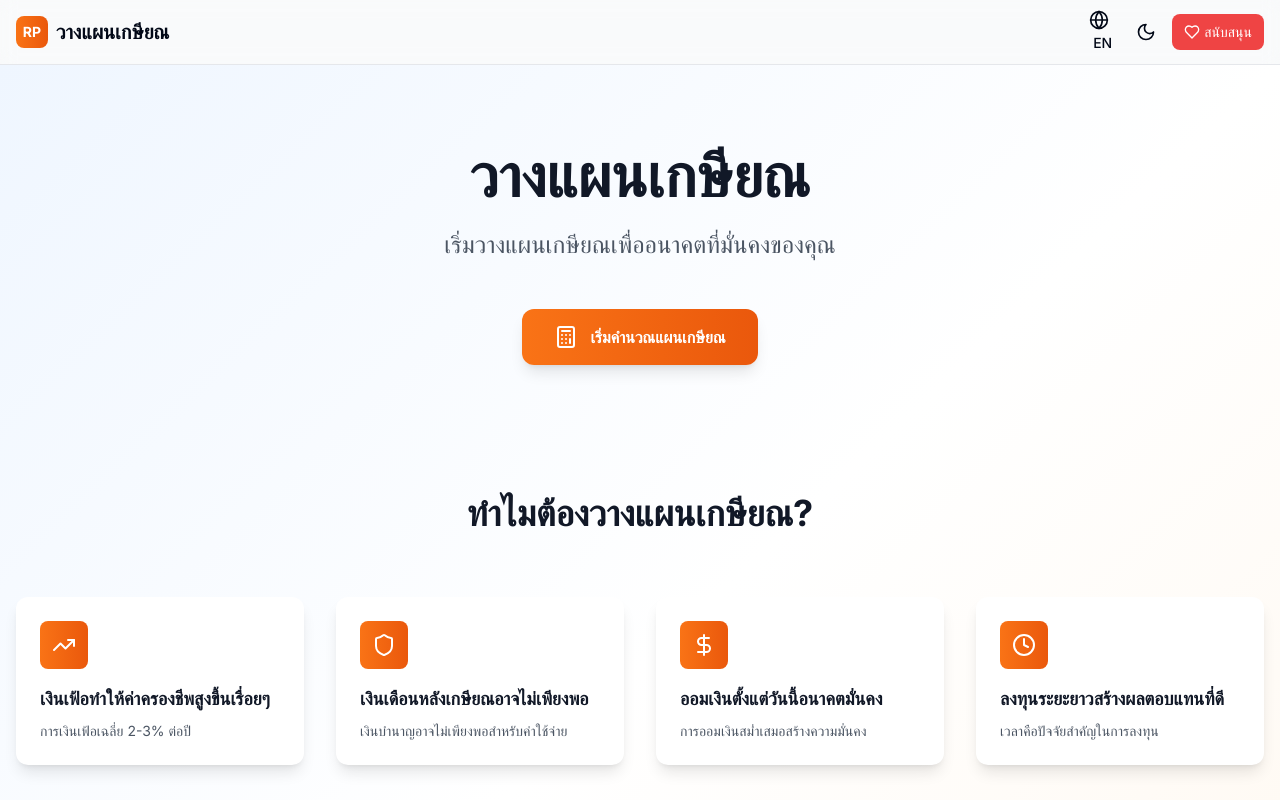
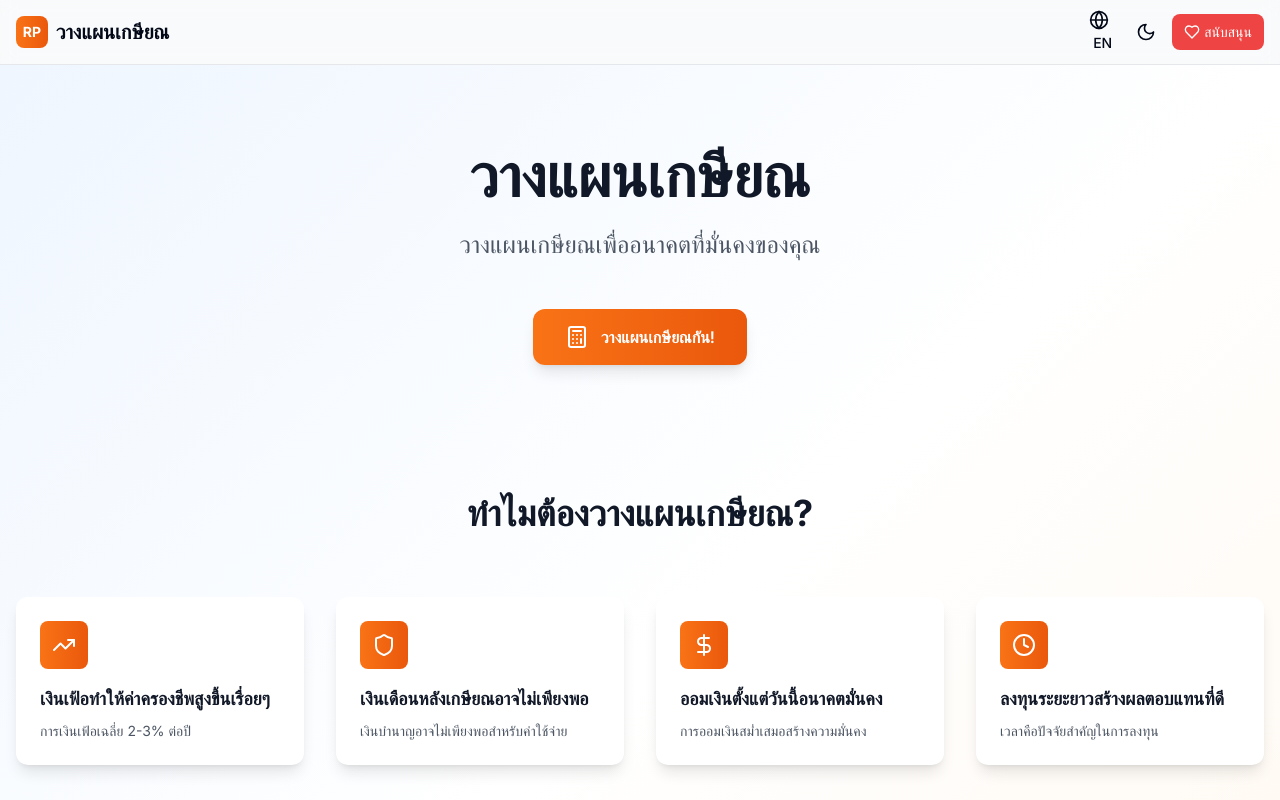
Before and after one commit to JinnawatJid/retirement-planning, a Next.js app: page / in a window 1280 px wide. Shown: the top 800 px of the page. Built offline with nearby package versions, Linux system fonts and the light colour scheme.

Commit message:
edit context

```diff
--- a/contexts/LanguageContext.tsx
+++ b/contexts/LanguageContext.tsx
@@ -14,13 +14,13 @@ const translations = {
   th: {
     // Landing Page
     'landing.title': 'วางแผนเกษียณ',
-    'landing.subtitle': 'เริ่มวางแผนเกษียณเพื่ออนาคตที่มั่นคงของคุณ',
+    'landing.subtitle': 'วางแผนเกษียณเพื่ออนาคตที่มั่นคงของคุณ',
     'landing.why.title': 'ทำไมต้องวางแผนเกษียณ?',
     'landing.why.point1': 'เงินเฟ้อทำให้ค่าครองชีพสูงขึ้นเรื่อยๆ',
     'landing.why.point2': 'เงินเดือนหลังเกษียณอาจไม่เพียงพอ',
     'landing.why.point3': 'ออมเงินตั้งแต่วันนี้อนาคตมั่นคง',
     'landing.why.point4': 'ลงทุนระยะยาวสร้างผลตอบแทนที่ดี',
-    'landing.cta': 'เริ่มคำนวณแผนเกษียณ',
+    'landing.cta': 'วางแผนเกษียณกัน!',
 
     // Form
     'form.title': 'แนะนำตัวหน่อยสิ!',
```
